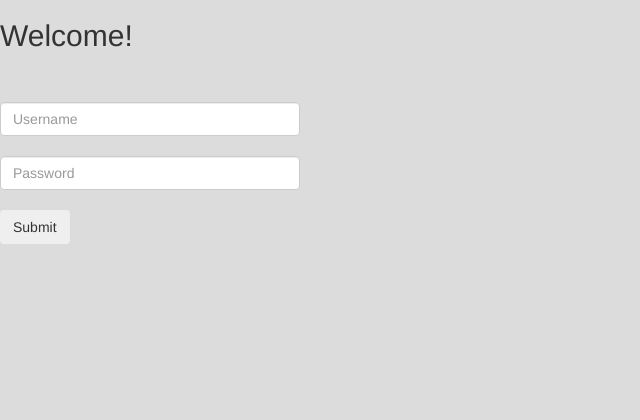
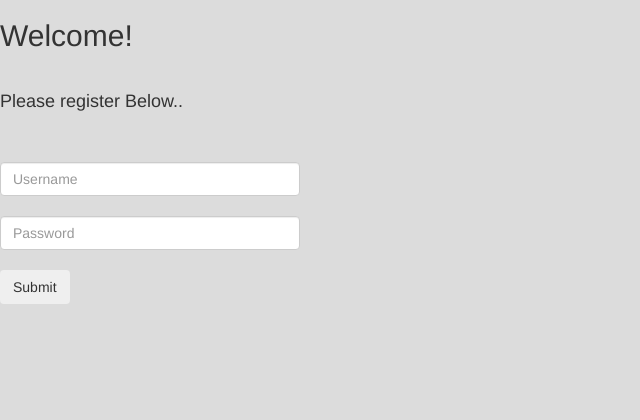
Before and after one commit to Leesh2903/WT-project, a Flask app: page /register in a window 1280 px wide. Shown: the part 51-471 px from the top of the page, without its empty margins (0-640 px from the left). Run offline with Flask 2, Linux system fonts and the light colour scheme; some libraries are stand-ins or nearby versions.

Commit message:
Completed website

```diff
--- a/templates/register.html
+++ b/templates/register.html
@@ -44,6 +44,8 @@ body { background-color:#DCDCDC;}
         <script src="{{ url_for('static', filename='js/bootstrap.min.js') }}"></script>
 
 <h2> Welcome! </h2>
+<br>
+<h4> Please register Below..</h4>
 <br><br>
 
 <form method = "POST">
```
